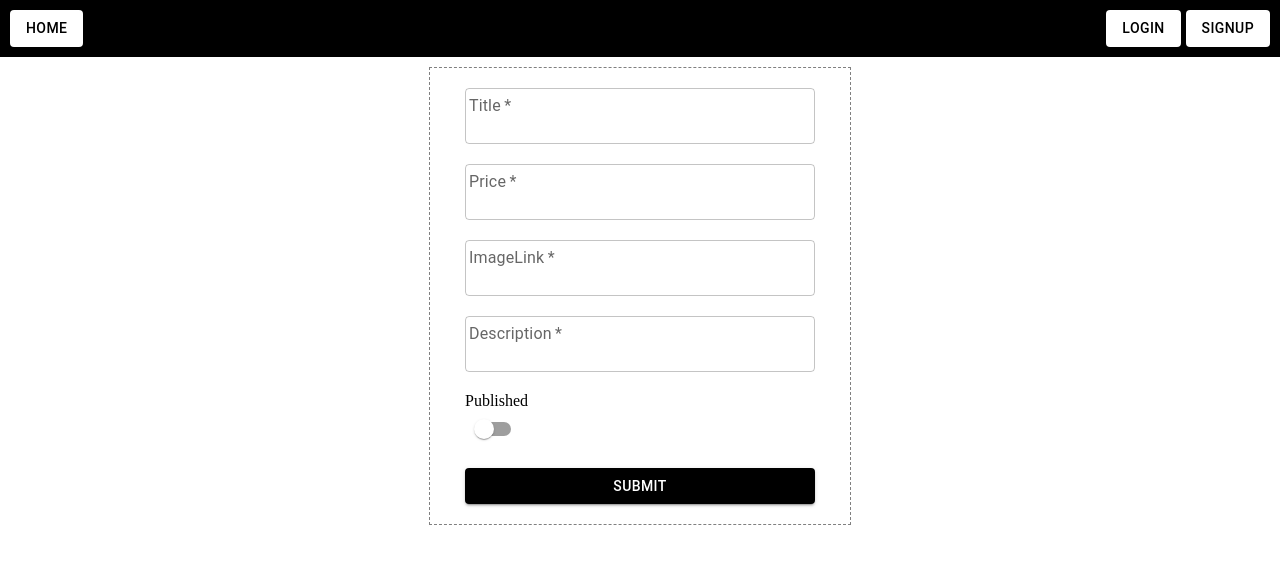
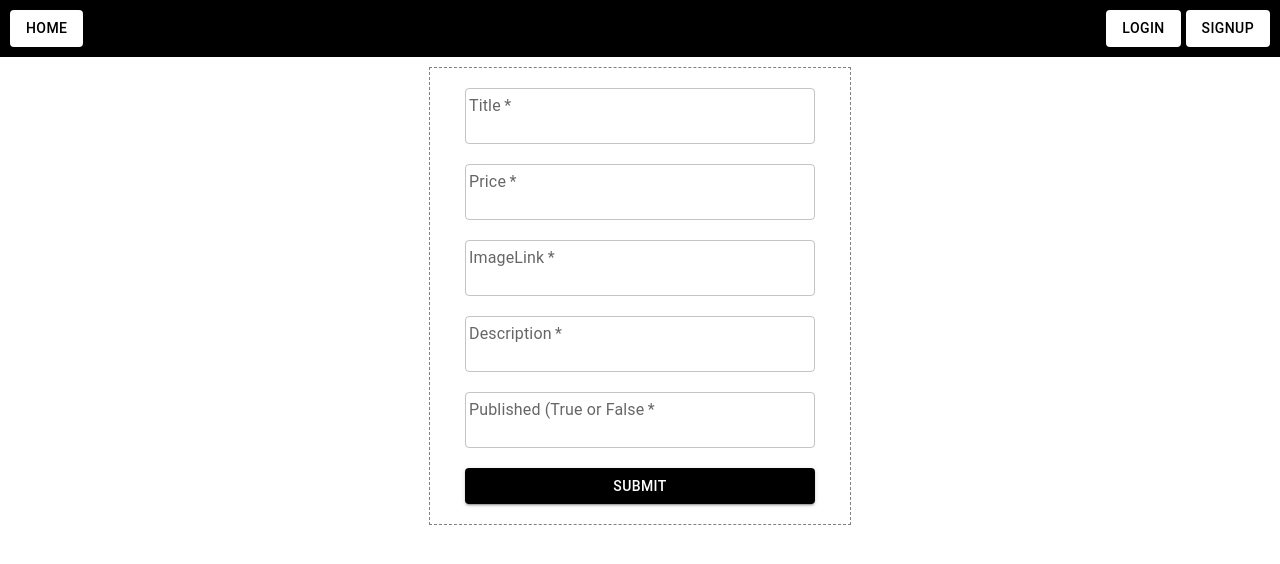
Before and after one commit to MudasirIrshad/Course_Selling_App, a React (Vite) app in the folder course_selling_app/apps/frontend/: page /addCourse in a window 1280 px wide. Shown: the top 564 px of the page. Built offline with nearby package versions, Linux system fonts and the light colour scheme.

Commit message:
completed admin side too

```diff
--- a/course_selling_app/apps/frontend/src/components/AddCourse.Admin.tsx
+++ b/course_selling_app/apps/frontend/src/components/AddCourse.Admin.tsx
@@ -1,4 +1,4 @@
-import { Box, TextField, Button, Switch } from "@mui/material";
+import { Box, TextField, Button, Switch, Checkbox } from "@mui/material";
 import { BASE_URL } from "@repo/ui/ui";
 import axios from "axios";
 import React, { useState } from "react";
@@ -6,16 +6,11 @@ import { useNavigate } from "react-router-dom";
 
 export default function AddCourse() {
   const navigate = useNavigate();
-  const [checked, setChecked] = useState(false);
   const [title, setTitle] = useState("");
   const [description, setDescription] = useState("");
   const [price, setPrice] = useState<Number>(0);
   const [imageLink, setImageLink] = useState("");
   const [published, setPublished] = useState(false);
-  const handleChange = (event: React.ChangeEvent<HTMLInputElement>) => {
-    setChecked(event.target.checked);
-    console.log(checked);
-  };
 
   const handleClick = async () => {
     await axios
@@ -90,14 +85,18 @@ export default function AddCourse() {
             setDescription(e.target.value);
           }}
         />
-        <div style={{ width: "350px", margin: "10px" }}>
-          <p>Published</p>
-          <Switch
-            checked={checked}
-            onChange={handleChange}
-            inputProps={{ "aria-label": "controlled" }}
-          />
-        </div>
+        <TextField
+          required
+          style={{ padding: "10px", width: "350px" }}
+          id="outlined-required"
+          label="Published (True or False"
+          onChange={(e) => {
+            let res = e.target.value;
+            if (res === "true") setPublished(true);
+            else if (res === "false") setPublished(false);
+          }}
+        />
+
         <Button
           sx={{ backgroundColor: "black", width: "350px", margin: "10px" }}
           variant="contained"
```
